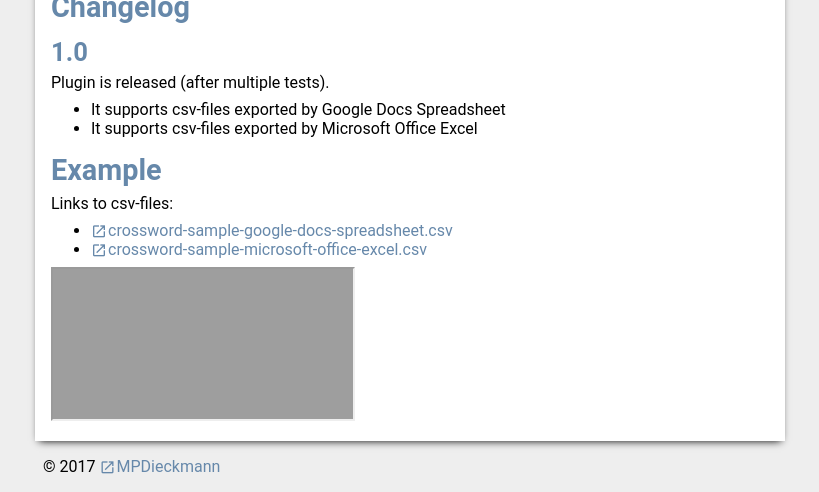
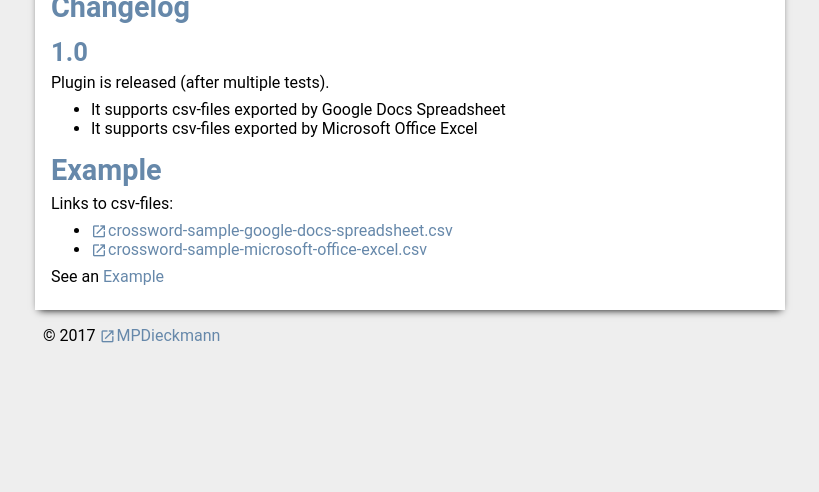
Before and after one commit to MPDieckmann/mpdieckmann.github.io, a Jekyll site: the page built from _repositories/wp-plugins/crossword-plugin.md, in a window 1280 px wide and 900 px high, scrolled down 2471 px, cut to the strip 408-900 px from the top of the window. Shown: the whole strip, without its empty margins (355-1174 px from the left). Built offline with Jekyll 4.4.1, drawn with Linux system fonts in a browser that asks for light colours; some web fonts are replaced; after the commit the page ends 3240 px from its top, so only the background shows below that.

Commit message:
Update crossword-plugin.md

```diff
--- a/_repositories/wp-plugins/crossword-plugin.md
+++ b/_repositories/wp-plugins/crossword-plugin.md
@@ -81,4 +81,4 @@ Links to csv-files:
 * [crossword-sample-google-docs-spreadsheet.csv](https://raw.githubusercontent.com/MPDieckmann/wp-plugins/crossword-puzzle/crossword-puzzle/assets/crossword-sample-google-docs-spreadsheet.csv)
 * [crossword-sample-microsoft-office-excel.csv](https://raw.githubusercontent.com/MPDieckmann/wp-plugins/crossword-puzzle/crossword-puzzle/assets/crossword-sample-microsoft-office-excel.csv)
 
-<iframe src="{{ "/wp-plugins/crossword-puzzle/example.html" | relative_url }}"></iframe>
+See an [Example]({{ "/wp-plugins/crossword-puzzle/example.html" | relative_url }}")
```
